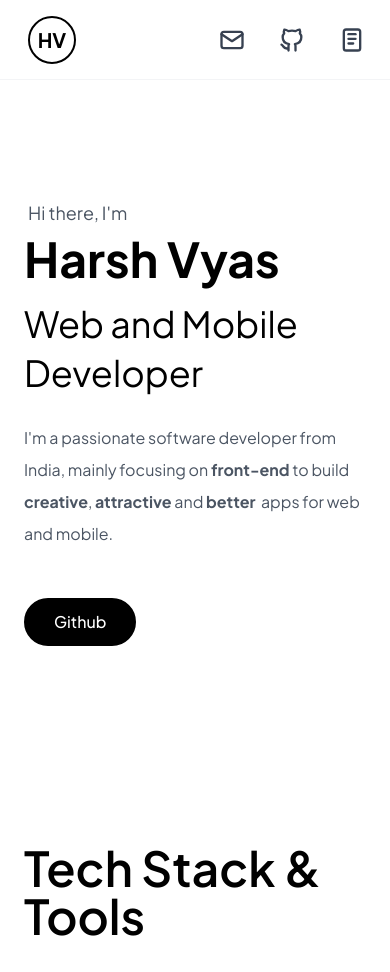
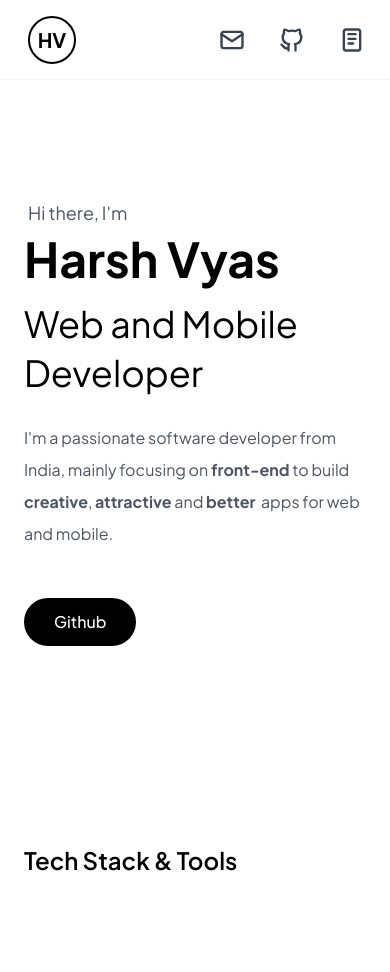
Before and after one commit to hrvsdev/hrvs, a Next.js app: page / in a window 390 px wide. After the commit the page ends 908 px from the top, so only its background shows below. Built offline with nearby package versions, Linux system fonts and the light colour scheme.

Commit message:
added large breakpoint for hero text

```diff
--- a/components/Home/Hero/Hero.tsx
+++ b/components/Home/Hero/Hero.tsx
@@ -3,10 +3,10 @@ export default function HeroComp(): JSX.Element {
     <div className="flex justify-center items-center min-h-screen py-24 sm:py-32">
       <div className="max-w-5xl w-full">
         <p className="text-gray-600 dark:text-gray-400 text-lg sm:text-xl pl-1 mb-2">Hi there, I&apos;m</p>
-        <h1 className="dark:text-white text-5xl sm:text-6xl md:text-8xl font-bold mb-4 sm:mb-6 md:mb-8">
+        <h1 className="dark:text-white text-5xl sm:text-6xl md:text-7xl lg:text-8xl font-bold mb-4 sm:mb-6 md:mb-8">
           Harsh Vyas
         </h1>
-        <p className="dark:text-white text-4xl sm:text-5xl md:text-7xl leading-snug mb-6">
+        <p className="dark:text-white text-4xl sm:text-5xl md:text-6xl lg:text-7xl leading-snug mb-6">
           Web and Mobile Developer
         </p>
         <p className="text-gray-600 dark:text-gray-400 text-base md:text-lg mb-12 leading-8 max-w-xl">
--- a/components/Home/Tech/Tech.tsx
+++ b/components/Home/Tech/Tech.tsx
@@ -2,7 +2,7 @@ export default function Tech() {
   return (
     <section className="flex justify-center mb-8">
       <div className="max-w-5xl w-full">
-        <h1 className="dark:text-white font-semibold text-5xl">Tech Stack & Tools</h1>
+        <h1 className="dark:text-white text-2xl sm:text-3xl md:text-4xl lg:text-5xl font-semibold">Tech Stack & Tools</h1>
         <div >
           <div></div>
           <div></div>
```
